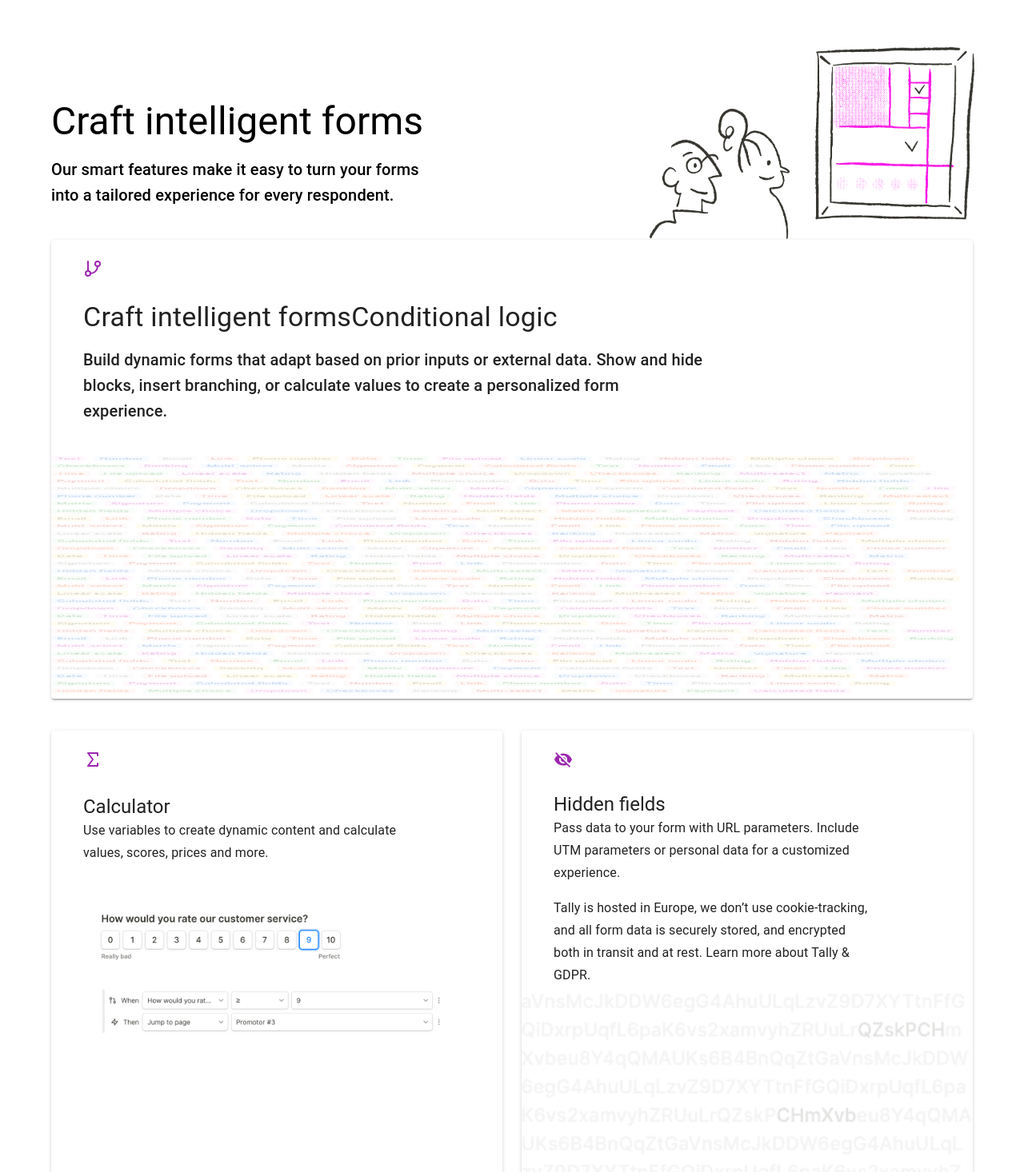
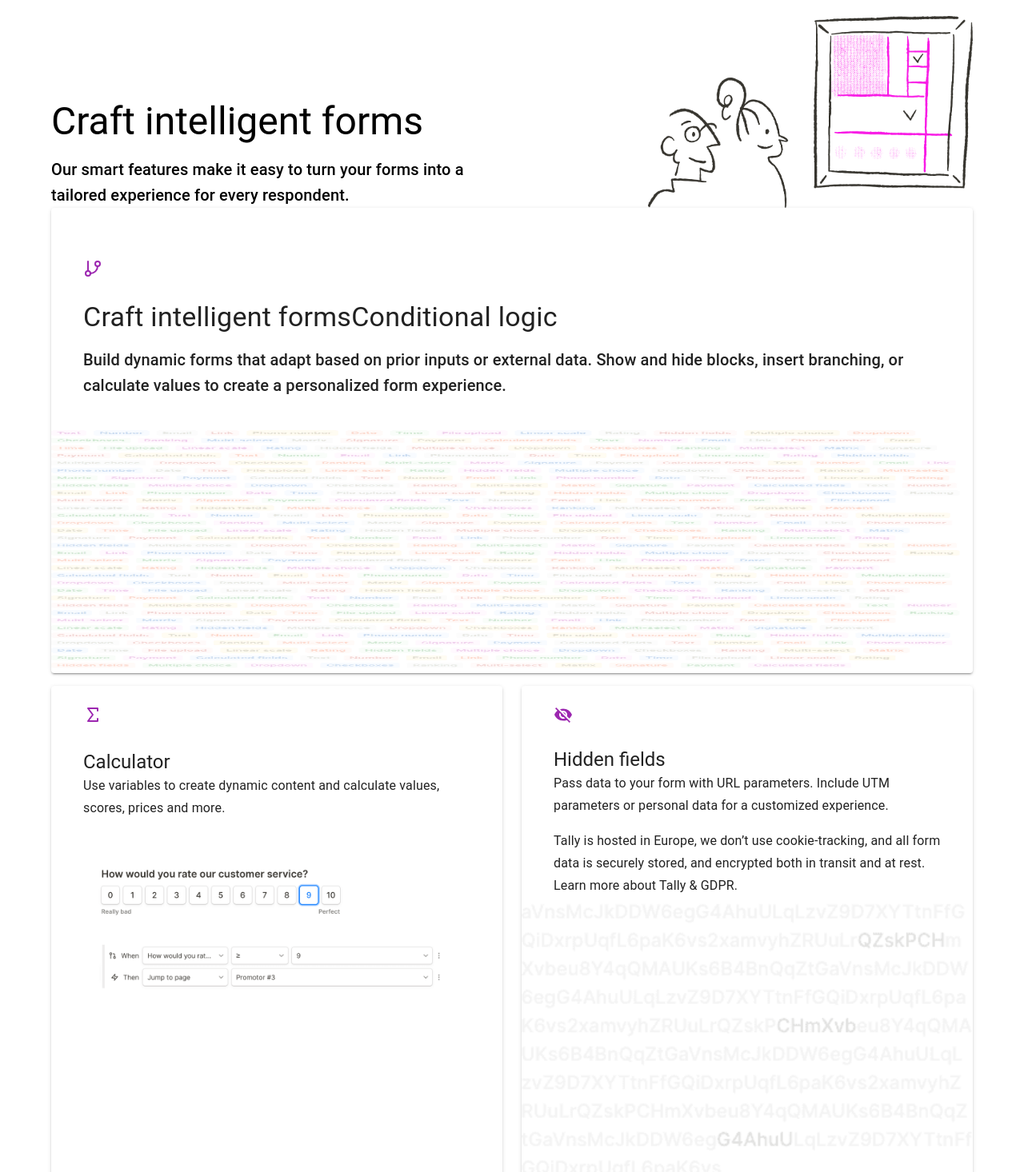
Before and after one commit to zeromcy/WebSite, a React (Create React App) app in the folder site/: page / in a window 1280 px wide. Shown: the part 3344-4810 px from the top of the page at 80% size. Built offline with nearby package versions, Linux system fonts and the light colour scheme.

Commit message:
style: 实现sub3的自适应;

```diff
--- a/site/src/components/sub3/index.js
+++ b/site/src/components/sub3/index.js
@@ -13,62 +13,76 @@ import InputImage from '../../image/input-badges.png'
 import LogicIcon from './logic';
 import CalculatorIcon from './calculator';
 import Sub3BackImage from '../../image/smart.png'
+import { useMediaQuery, useTheme } from '@mui/material';
 
 export default function SubThree() {
+    const theme = useTheme();
+    const match = useMediaQuery(theme.breakpoints.up('md')) ? true : false;
     return (
         <>
             <Grid container spacing={3}>
-                <Grid item sm={6}>
-                    <Typography variant='h3' sx={{ mt: 15 }}>
+                <Grid item sm={6} xs={6}>
+                    <Typography variant='h3' sx={{ pt: 15 }}>
                         Craft intelligent forms
                     </Typography>
-                    <Typography variant='h6' sx={{ width: '480px', mt: 2 }}>
+                    <Typography variant='h6' sx={{ pt: 2 }}>
                         Our smart features make it easy to turn your forms into a tailored experience for every respondent.
                     </Typography>
                 </Grid>
-                <Grid item sm={6}
+                <Grid item sm={6} xs={6}
                     sx={{
-                        position: 'relative',
-                        top: 55,
-                        right: -160
+                        alignSelf: 'end'
                     }}
                 >
+                    <Grid container
+                        sx={{
+                            justifyContent: 'flex-end'
+                        }}>
+
+                        {
+                            match ?
                                 <img src={Sub3BackImage} alt='' width="406" height='240' sx={{ color: 'transparent', }}>
                                 </img>
+                                :
+                                <img src={Sub3BackImage} alt='' width="160" height='97' sx={{ color: 'transparent', }}>
+                                </img>
+                        }
+                    </Grid>
+
                 </Grid>
 
             </Grid>
 
             <Paper elevation={2} sx={{ width: '100%' }}>
-                <Grid container sx={{ m: 5 }}>
-                    <Grid item sm={12} sx={{ my: 3 }}>
+                <Grid container sx={{ p: 5 }}>
+                    <Grid item sm={12} xs={12} sx={{ py: 3 }}>
                         <LogicIcon />
                     </Grid>
 
                     <Typography variant="h4" >
                         Craft intelligent formsConditional logic
                     </Typography>
-                    <Typography variant="h6" sx={{ mt: 2, width: '780px' }}>
+                    <Typography variant="h6" sx={{ pt: 2 }}>
                         Build dynamic forms that adapt based on prior inputs or external data. Show and hide blocks, insert branching, or calculate values to create a personalized form experience.
                     </Typography>
                 </Grid>
                 <img src={InputImage} alt="" width="100%" height='300'></img>
             </Paper>
 
-            <Grid container spacing={3} sx={{ mt: 2 }}>
+            <Grid container spacing={3} sx={{ pt: 2 }}>
                 <Grid item sm={6}>
                     <Paper elevation={2} sx={{ width: '100%', height: '100%' }}>
-                        <Grid container sx={{ mx: 5 }}>
-                            <Grid item sm={12}>
-                                <CalculatorIcon/>
+                        <Grid container sx={{ px: 5 }}>
+                            <Grid item sm={12} xs={12}>
+                                <CalculatorIcon />
                             </Grid>
-                            <Grid item sm={12}>
+                            <Grid item sm={12} xs={12}>
                                 <Typography variant="h5">
                                     Calculator
                                 </Typography>
                             </Grid>
-                            <Grid item sm={12}>
-                                <Typography variant="subtitle1" sx={{ width: '400px' }}>
+                            <Grid item sm={12} xs={12}>
+                                <Typography variant="subtitle1" >
                                     Use variables to create dynamic content and calculate values, scores, prices and more.
                                 </Typography>
                             </Grid>
@@ -78,22 +92,22 @@ export default function SubThree() {
                 </Grid>
                 <Grid item sm={6}>
                     <Paper elevation={2} sx={{ height: '100%' }}>
-                        <Grid container sx={{ mx: 5 }}>
-                            <Grid item sm={12}>
-                                <VisibilityOffIcon sx={{ my: 3 }} color="secondary" />
+                        <Grid container sx={{ px: 5 }}>
+                            <Grid item sm={12} xs={12}>
+                                <VisibilityOffIcon sx={{ py: 3 }} color="secondary" />
                             </Grid>
-                            <Grid item sm={12}>
+                            <Grid item sm={12} xs={12}>
                                 <Typography variant='h5'>
                                     Hidden fields
                                 </Typography>
                             </Grid>
-                            <Grid item sm={12}>
-                                <Typography variant='subtitle1' sx={{ width: '400px' }}>
+                            <Grid item sm={12} xs={12}>
+                                <Typography variant='subtitle1'>
                                     Pass data to your form with URL parameters. Include UTM parameters or personal data for a customized experience.
                                 </Typography>
                             </Grid>
-                            <Grid item sm={12} sx={{ mt: 2 }}>
-                                <Typography variant='subtitle1' sx={{ width: '400px' }}>
+                            <Grid item sm={12} sx={{ pt: 2 }}>
+                                <Typography variant='subtitle1' >
                                     Tally is hosted in Europe, we don’t use cookie-tracking, and all form data is securely stored, and encrypted both in transit and at rest. Learn more about Tally & GDPR.
                                 </Typography>
                             </Grid>
```
Lines whose indentation alone changed are shown as unchanged.
